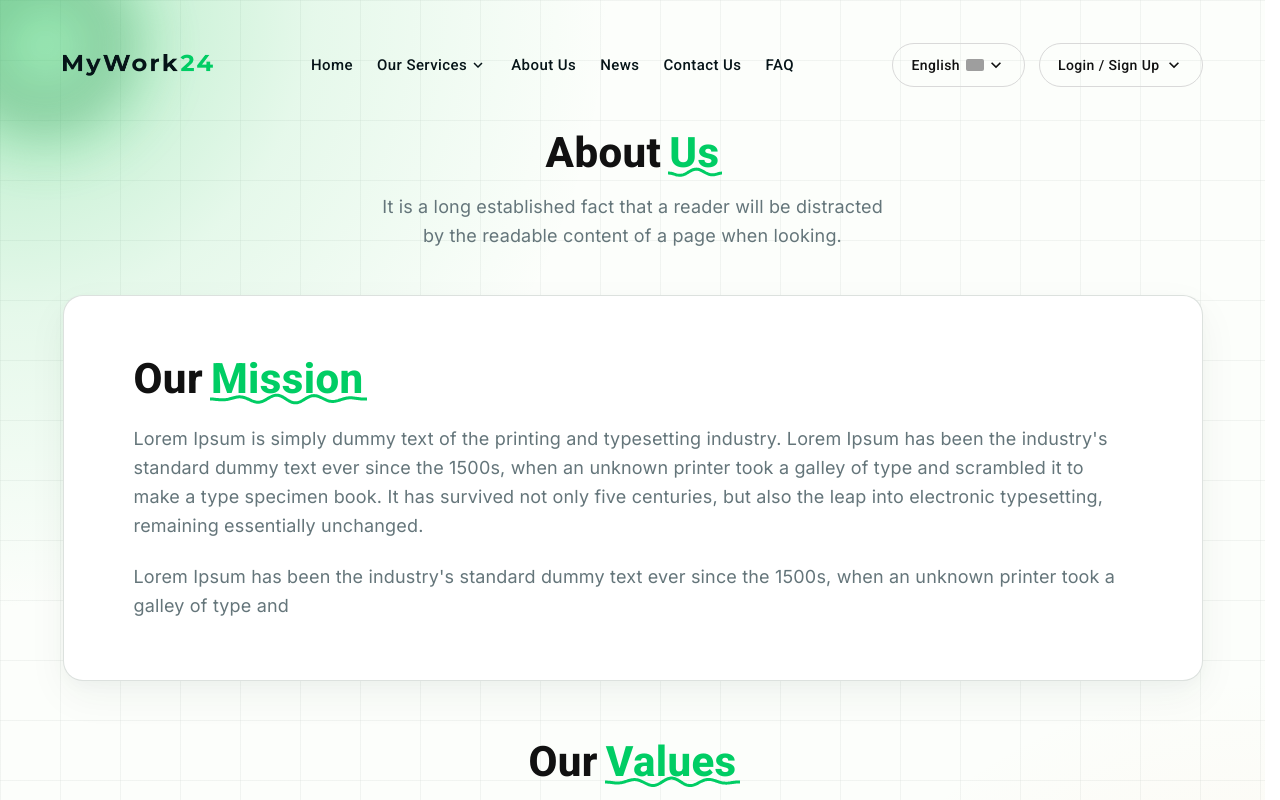
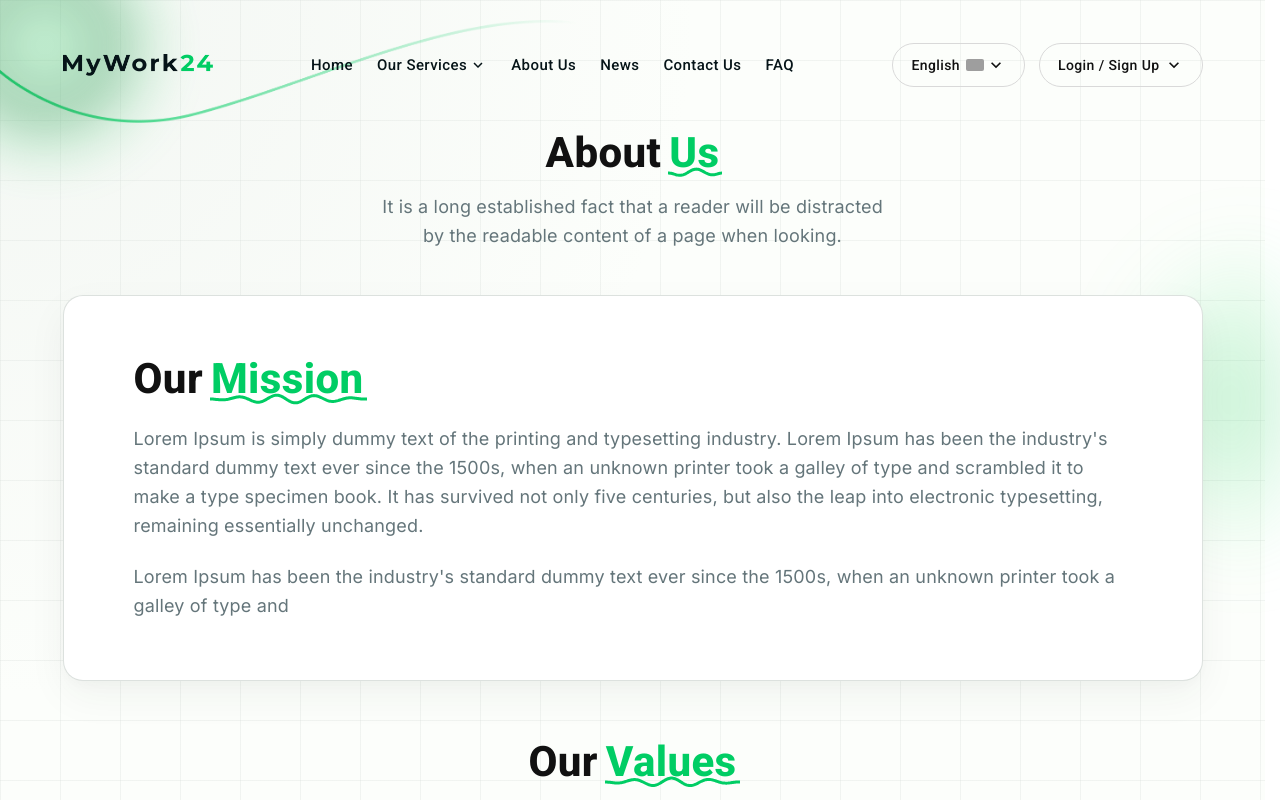
Before and after one commit to EMEIFullstack/My-Work-24, a React (Vite) app: page /aboutus in a window 1280 px wide. Shown: the top 800 px of the page. Built offline with nearby package versions, Linux system fonts and the light colour scheme; grey boxes are pictures that could not be loaded; a web font is replaced by a local one.

Commit message:
add green blur effect

```diff
--- a/src/Components/AboutUs/AboutUs.jsx
+++ b/src/Components/AboutUs/AboutUs.jsx
@@ -1,11 +1,11 @@
-import  { useEffect, useState } from "react";
+import { useEffect, useState } from "react";
 import { Box, Container, Typography, Paper, styled } from "@mui/material";
 
 import WaveTitle from "../../Components/common/WaveTitle";
+import greenWaveBg from "../../assets/green-wave.png";
 
 /* ==================================================
-   CUSTOM COUNT-UP HOOK
-   Animates numeric values smoothly from 0 to target
+  CUSTOM COUNT-UP HOOK
 ================================================== */
 const useCountUp = (end, duration = 2000) => {
   const [count, setCount] = useState(0);
@@ -16,8 +16,6 @@ const useCountUp = (end, duration = 2000) => {
     const step = (timestamp) => {
       if (!startTimestamp) startTimestamp = timestamp;
       const progress = Math.min((timestamp - startTimestamp) / duration, 1);
-
-      // Easing function for smooth deceleration at the end
       const easeOutQuad = 1 - Math.pow(1 - progress, 3);
       setCount(Math.floor(easeOutQuad * end));
 
@@ -33,7 +31,7 @@ const useCountUp = (end, duration = 2000) => {
 };
 
 /* ==================================================
-   STYLED COMPONENT
+  STYLED COMPONENT
 ================================================== */
 
 const AboutusWrapper = styled(Box)`
@@ -46,26 +44,17 @@ const AboutusWrapper = styled(Box)`
     padding-top: 130px;
     padding-bottom: 90px;
     background-color: #fcfefb;
+
+    /* Updated background properties for precise wave alignment */
     background-image:
-      radial-gradient(
-        circle at 0% 0%,
-        rgba(32, 198, 90, 0.35) 0%,
-        rgba(32, 198, 90, 0.1) 18%,
-        transparent 35%
-      ),
-      radial-gradient(
-        circle at 100% 100%,
-        rgba(245, 166, 106, 0.12) 0%,
-        transparent 30%
-      ),
+      url(${greenWaveBg}),
+      radial-gradient(circle at 0% 0%, rgba(215, 224, 218, 0.25) 0%, transparent 40%),
       linear-gradient(to right, rgba(220, 226, 222, 0.35) 1px, transparent 1px),
       linear-gradient(to bottom, rgba(220, 226, 222, 0.35) 1px, transparent 1px);
 
-    background-size:
-      100% 100%,
-      100% 100%,
-      60px 60px,
-      60px 60px;
+    background-repeat: no-repeat, no-repeat, repeat, repeat;
+    background-position: left top 20px, left top, top left, top left;
+    background-size: 55% auto, 100% 100%, 60px 60px, 60px 60px;
 
     overflow: hidden;
   }
@@ -108,9 +97,7 @@ const AboutusWrapper = styled(Box)`
     color: #64757a;
   }
 
-  /* ==================================================
-     MISSION CARD
-     ================================================== */
+  /* ================= MISSION CARD ================= */
 
   .missionCard {
     width: 100%;
@@ -159,9 +146,7 @@ const AboutusWrapper = styled(Box)`
     text-align: left !important;
   }
 
-  /* ==================================================
-     VALUES
-     ================================================== */
+  /* ================= VALUES ================= */
 
   .valuesSection {
     max-width: 750px;
@@ -182,9 +167,7 @@ const AboutusWrapper = styled(Box)`
     color: #64757a;
   }
 
-  /* ==================================================
-     STATISTICS
-     ================================================== */
+  /* ================= STATISTICS ================= */
 
   .statsGrid {
     width: 100%;
@@ -331,6 +314,8 @@ const AboutusWrapper = styled(Box)`
     .aboutSection {
       padding-top: 100px;
       padding-bottom: 60px;
+      background-position: left top 10px, left top, top left, top left;
+      background-size: 90% auto, 100% 100%, 60px 60px, 60px 60px;
     }
 
     .aboutContainer {
@@ -435,7 +420,6 @@ const AboutusWrapper = styled(Box)`
 /* ================= COMPONENT ================= */
 
 const AboutUs = () => {
-  // Count-up animations for dynamic statistics
   const servicesCount = useCountUp(12, 2000);
   const successCount = useCountUp(99, 2000);
 
@@ -570,6 +554,7 @@ const AboutUs = () => {
           </svg>
         </Box>
       </Box>
+      <div className="right-middle-blur" />
     </AboutusWrapper>
   );
 };
--- a/src/Components/Auth/Login/LoginForm.jsx
+++ b/src/Components/Auth/Login/LoginForm.jsx
@@ -308,6 +308,7 @@ const LoginForm = () => {
           setIsForgotOpen(false);
         }}
       />
+      <div className="right-middle-blur" />
     </LoginWrapper>
   );
 };
--- a/src/Components/Auth/UserProfile/UserProfile.jsx
+++ b/src/Components/Auth/UserProfile/UserProfile.jsx
@@ -1,4 +1,4 @@
-import React, { useState } from "react";
+import  { useState } from "react";
 import {
   Box,
   Typography,
@@ -272,7 +272,7 @@ const UserProfile = () => {
     // Optional: emit standard browser event so global header/context updates immediately
     window.dispatchEvent(new Event("storage"));
     // Redirect user to the signup route
-    navigate("/signup");
+    navigate("/usersignup");
   };
 
   return (
--- a/src/Components/ContactUs/ContactUs.jsx
+++ b/src/Components/ContactUs/ContactUs.jsx
@@ -558,6 +558,7 @@ const ContactQuerySection = () => {
               </Box>
             </Box>
           </Box>
+          <div className="right-middle-blur" />
         </Container>
       </Box>
     </ContactSectionWrapper>
--- a/src/Components/Hero/Hero.jsx
+++ b/src/Components/Hero/Hero.jsx
@@ -32,13 +32,7 @@ const HeroWrapper = styled(Box)`
       left: -200px;
       width: 850px;
       height: 850px;
-      background: radial-gradient(
-        circle at 35% 35%,
-        rgba(175, 245, 200, 0.65) 0%,
-        rgba(220, 252, 232, 0.35) 45%,
-        rgba(255, 255, 255, 0) 70%
-      );
-      filter: blur(60px);
+
       z-index: 0;
       pointer-events: none;
     }
@@ -413,6 +407,7 @@ const Hero = () => {
               <SearchBar />
             </Box>
           </Box>
+          <div className="right-middle-blur" />
         </Container>
       </Box>
     </HeroWrapper>
--- a/src/Global.scss
+++ b/src/Global.scss
@@ -46,6 +46,26 @@ h6 {
   font-weight: 600;
 }
 
+/* Right Middle Green Blur Effect */
+.right-middle-blur {
+  position: fixed;
+  top: 50vh;
+  right: 0;
+  transform: translateY(-50%);
+  width: 150px;
+  height: 300px;
+  background: radial-gradient(
+    circle at 100% 50%,
+    rgba(32, 198, 90, 0.35) 0%,
+    rgba(77, 238, 134, 0.15) 50%,
+    transparent 80%
+  );
+  filter: blur(40px);
+  pointer-events: none;
+  z-index: 1;
+
+}
+
 .MuiContainer-root {
   max-width: 1200px;
 }
```
